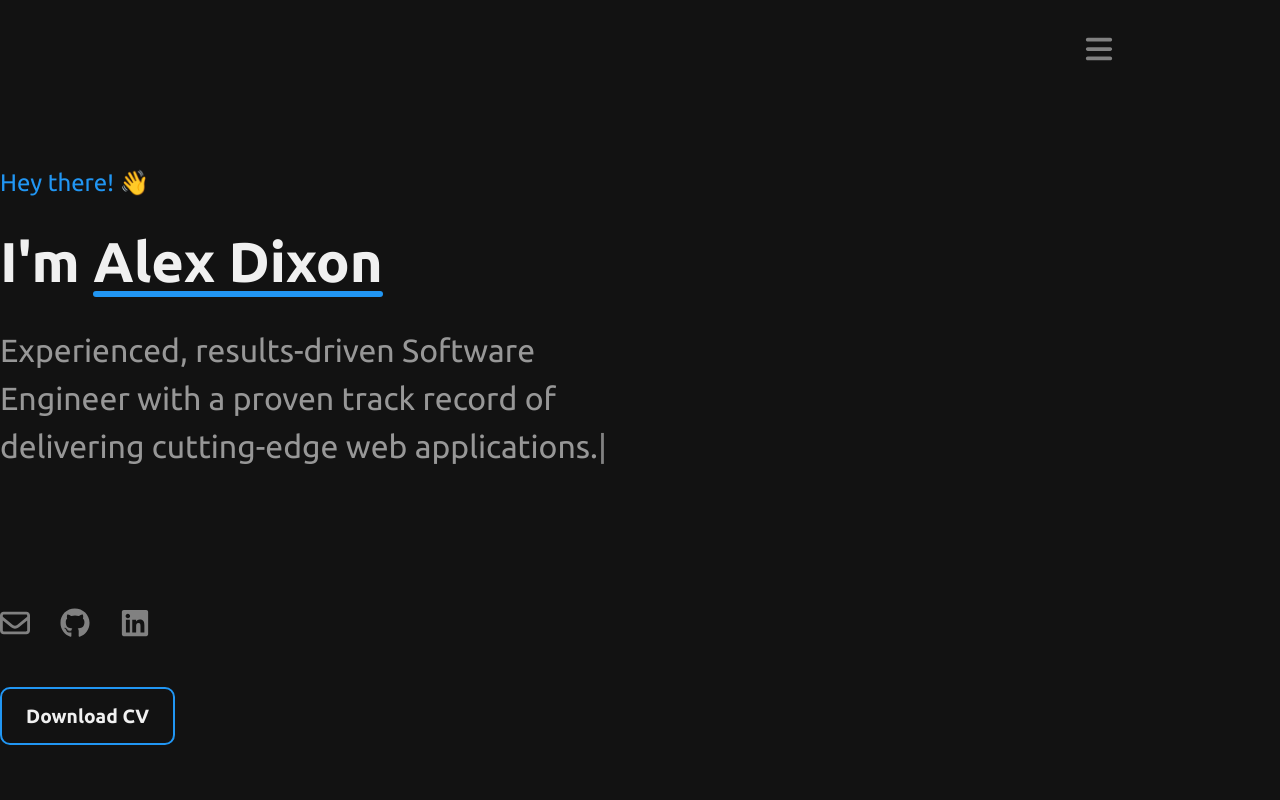
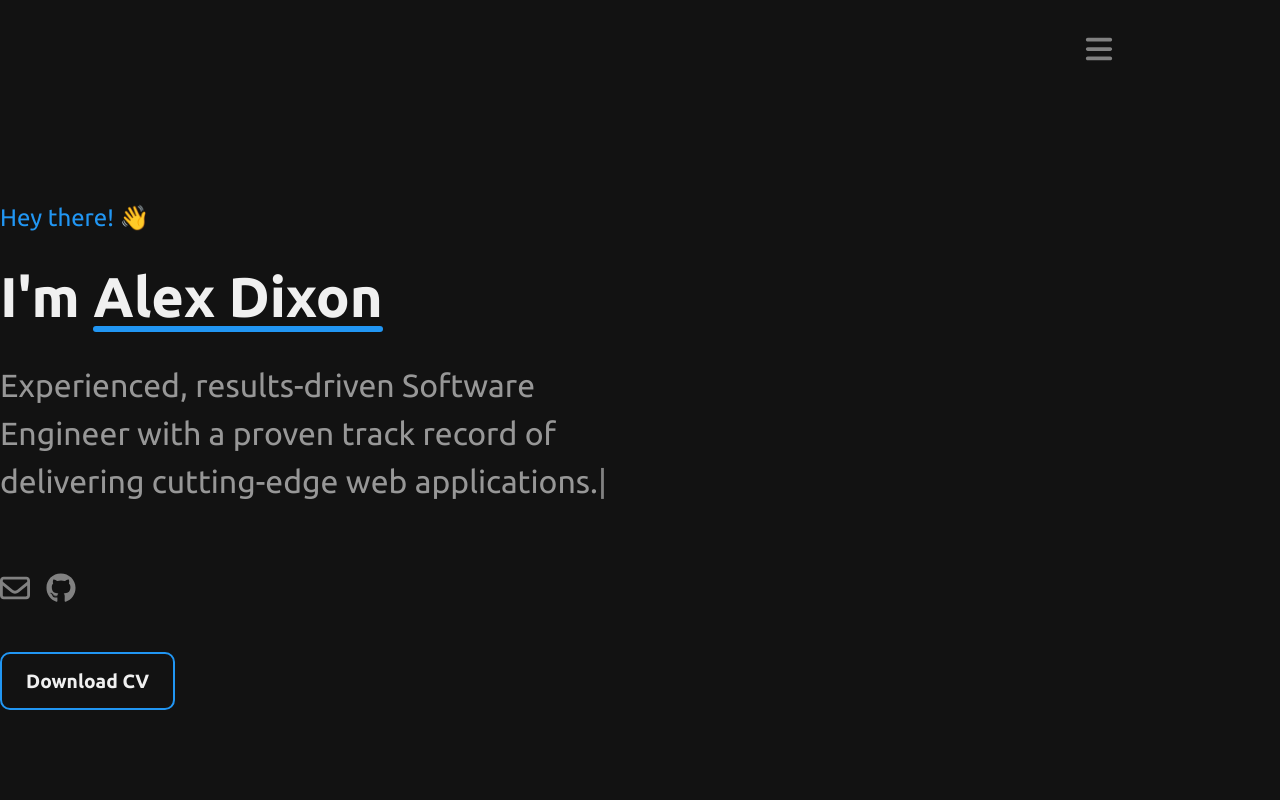
Before and after one commit to dixonormous23/alexdixon, a Next.js app: page / in a window 1280 px wide. Shown: the top 800 px of the page. Built offline with nearby package versions, Linux system fonts and the light colour scheme.

Commit message:
update cv

```diff
--- a/src/components/common/SocialLinks/index.tsx
+++ b/src/components/common/SocialLinks/index.tsx
@@ -8,7 +8,8 @@ const SocialLinksWrapper = styled.div`
     display: flex;
     max-width: 150px;
     align-items: center;
-    justify-content: space-between;
+    justify-content: flex-start;
+    gap: 1rem;
     margin: 2rem 0;
 `;
 
@@ -23,9 +24,6 @@ export const SocialLinks = (): React.ReactElement => {
             <SocialLinkAnchor href={GITHUB_LINK} target="_blank">
                 <Icon variant="github" />
             </SocialLinkAnchor>
-            <SocialLinkAnchor href={LINKEDIN_LINK} target="_blank">
-                <Icon variant="linked-in" />
-            </SocialLinkAnchor>
         </SocialLinksWrapper>
     );
 };
--- a/src/components/common/TypewriterText/styles.ts
+++ b/src/components/common/TypewriterText/styles.ts
@@ -10,7 +10,7 @@ export const StyledTypewriterText = styled.span`
     max-width: 50%;
     line-height: 3rem;
     font-size: 2rem;
-    min-height: 250px;
+    min-height: 180px;
 
     small {
         animation: ${blinkAnimation} 1s linear infinite;
@@ -20,6 +20,5 @@ export const StyledTypewriterText = styled.span`
     ${breakpoint('mobile')} {
         max-width: unset;
         font-size: 1.4rem !important;
-        min-height: 215px;
     }
 `;
```
Also changed, not shown: 1 other file (tests, documents, lock files or other folders).
